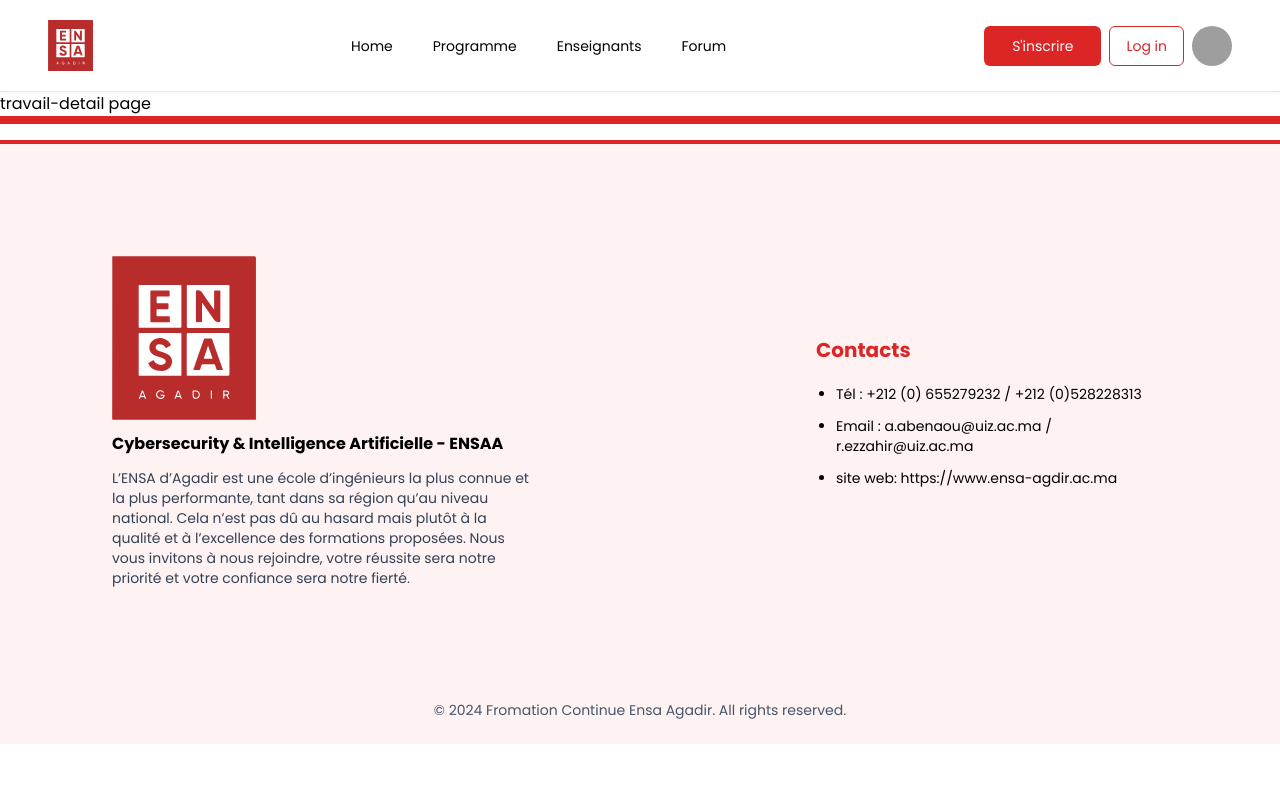
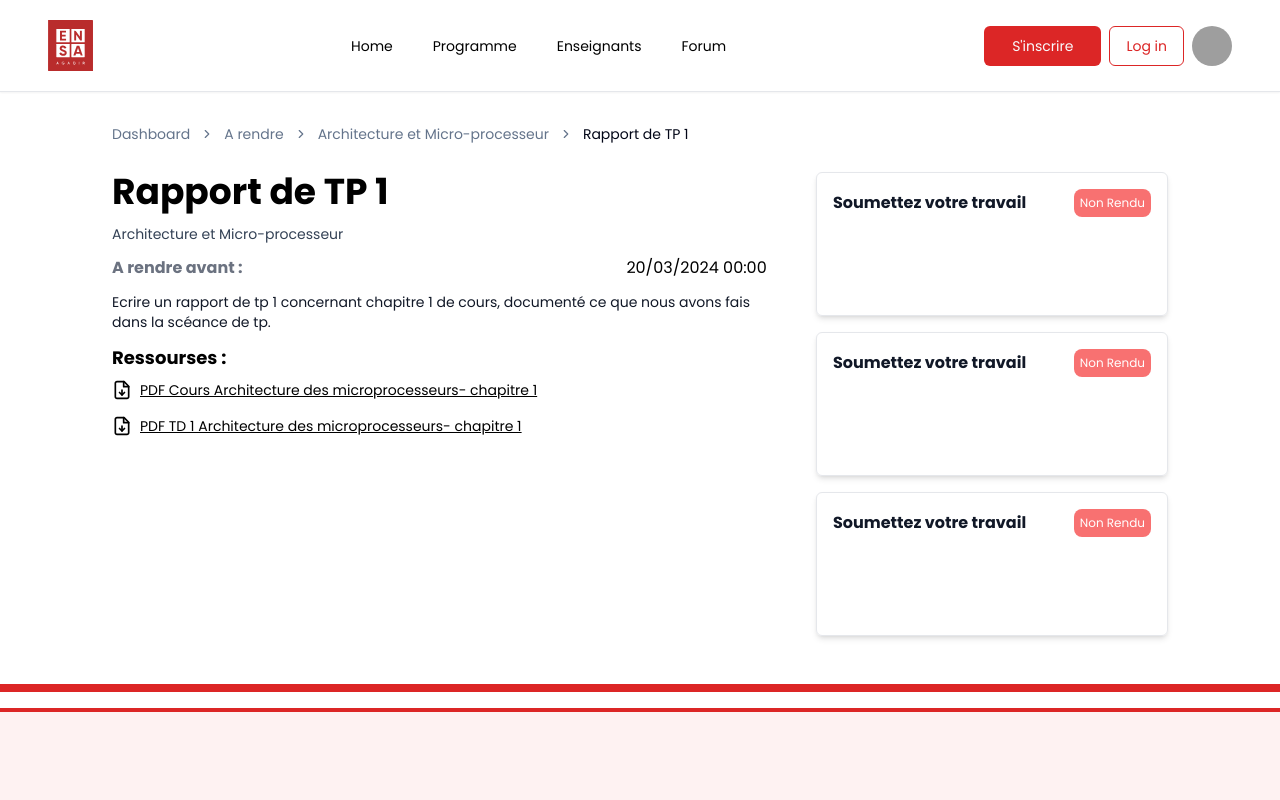
Before and after one commit to ibtissammassa/Site-formation-ensa, a Next.js app: page /my/travail-a-rendre/rapport-de-tp-1 in a window 1280 px wide. Shown: the top 800 px of the page. Built offline with nearby package versions, Linux system fonts and the light colour scheme; grey boxes are pictures that could not be loaded.

Commit message:
Travail a rendre detail page

```diff
--- a/src/app/my/travail-a-rendre/[slug]/page.jsx
+++ b/src/app/my/travail-a-rendre/[slug]/page.jsx
@@ -1,13 +1,104 @@
+import Image from "next/image";
+import {
+    Breadcrumb,
+    BreadcrumbItem,
+    BreadcrumbLink,
+    BreadcrumbList,
+    BreadcrumbPage,
+    BreadcrumbSeparator,
+} from "@/Components/ui/breadcrumb"
+import file_down from "../../../../../public/file-down.svg";
+import Link from "next/link";
 
+//data
+import { todos } from "@/data/travailAR";
+import { courses } from "@/data/courses";
 
 function TravailDetail({ params }) {
+    const role = "student";
     const { slug } = params;
+    const { title, detail, cours, delais, rendu } = todos.find((todo) => todo.slug === slug);
+    const course = courses.find((course) => course.courseName === cours);
+    const coursSlug = course.slug;
+    return (
+        <div className="lg:px-28 px-8 2xl:px-80 py-8 flex gap-7 flex-col">
+            <Breadcrumb>
+                <BreadcrumbList>
+                    <BreadcrumbItem>
+                        <BreadcrumbLink href="/my/dashboard">Dashboard</BreadcrumbLink>
+                    </BreadcrumbItem>
+                    <BreadcrumbSeparator />
+                    <BreadcrumbItem>
+                        <BreadcrumbLink href="/my/travail-a-rendre">A rendre</BreadcrumbLink>
+                    </BreadcrumbItem>
+                    <BreadcrumbSeparator />
+                    <BreadcrumbItem>
+                        <BreadcrumbLink href={"/my/cours/" + coursSlug}>{cours}</BreadcrumbLink>
+                    </BreadcrumbItem>
+                    <BreadcrumbSeparator />
+                    <BreadcrumbItem>
+                        <BreadcrumbPage>{title}</BreadcrumbPage>
+                    </BreadcrumbItem>
+                </BreadcrumbList>
+            </Breadcrumb>
 
-    return (
-        <div>
-            travail-detail page
+            <div className="flex md:flex-row flex-col gap-5 md:justify-between">
+                <main className="lg:w-[62%] w-full text-left flex flex-col gap-3">
+                    <div className="flex flex-col gap-3">
+                        <h1 className="md:text-4xl text-3xl font-bold">{title}</h1>
+                        <p className="text-slate-700 md:text-sm text-xs">{cours}</p>
+                    </div>
+                    <div className="flex flex-row justify-between">
+                        <span className="text-gray-500 font-semibold">A rendre avant :</span>
+                        <span className="text-muted-foreground">{delais}</span>
+                    </div>
+                    <p className="text-sm text-gray-900">{detail}</p>
+                    <div>
+                        <h2 className="font-bold md:text-lg text-left">Ressourses :</h2>
+                        {
+                            course.chapitres[0].ressources.map((ressource, index) => (
+                                <div className="flex justify-between items-center" key={index}>
+                                    <div className="inline-flex items-center my-2">
+                                        <Image src={file_down} width={20} alt="file-down" />
+                                        <Link href={ressource.url} target="_blank" className="text-sm underline hover:text-red-400 ml-2">{ressource.title}</Link>
+                                    </div>
+                                    {role === "prof" && <Link href='#' target="_blank"><Trash2 className="w-4 hover:text-red-600" /></Link>}
+                                </div>
+                            ))
+                        }
+                    </div>
+                </main>
+                <aside className="lg:w-1/3 w-full">
+                    <div className="p-4 rounded-md border border-gray-200 shadow-md mb-4 flex flex-col gap-3 h-36">
+                        <div className="flex flex-row justify-between items-center">
+                            <h3 className="font-bold text-gray-900 hover:underline">Soumettez votre travail</h3>
+                            {rendu ? <RenduFlag /> : <NonRenduFlag />}
+                        </div>
+                    </div>
+                    <div className="p-4 rounded-md border border-gray-200 shadow-md mb-4 flex flex-col gap-3 h-36">
+                        <div className="flex flex-row justify-between items-center">
+                            <h3 className="font-bold text-gray-900 hover:underline">Soumettez votre travail</h3>
+                            {rendu ? <RenduFlag /> : <NonRenduFlag />}
+                        </div>
+                    </div>
+                    <div className="p-4 rounded-md border border-gray-200 shadow-md mb-4 flex flex-col gap-3 h-36">
+                        <div className="flex flex-row justify-between items-center">
+                            <h3 className="font-bold text-gray-900 hover:underline">Soumettez votre travail</h3>
+                            {rendu ? <RenduFlag /> : <NonRenduFlag />}
+                        </div>
+                    </div>
+                </aside>
+            </div>
         </div>
     );
 }
 
+function RenduFlag() {
+    return <span className="rounded-lg bg-green-400 text-xs text-white p-1.5">Rendu</span>;
+}
+
+function NonRenduFlag() {
+    return <span className="rounded-lg bg-red-400 text-xs text-white p-1.5">Non Rendu</span>;
+}
+
 export default TravailDetail;
--- a/src/app/my/travail-a-rendre/page.jsx
+++ b/src/app/my/travail-a-rendre/page.jsx
@@ -26,8 +26,10 @@
 
 //data
 import { todos } from "@/data/travailAR";
+import { Button } from "@/Components/ui/extension/button";
 
 function TravailArendre() {
+    const role = "student"
     return (
         <div className="lg:px-20 px-8 2xl:px-80 py-8 flex flex-col gap-5 ">
             <Breadcrumb>
@@ -55,6 +57,7 @@
                 </Select>
             </div>
 
+            {role === "prof" && <Button className="w-52">Ajouter un travail a rendre</Button>}
             <div className="grid grid-cols-1 md:grid-cols-2 gap-3 mb-1">
                 {todos.map((data, index) => (
                     <CarteTravailAR key={index} data={data} />
--- a/src/data/travailAR.js
+++ b/src/data/travailAR.js
@@ -2,7 +2,7 @@
     {
         title:"Rapport de TP 1",
         slug: "rapport-de-tp-1",
-        cours: "Cryptography and Block-chaine",
+        cours: "Architecture et Micro-processeur",
         delais: "20/03/2024 00:00",
         rendu: 0,
         detail : "Ecrire un rapport de tp 1 concernant chapitre 1 de cours, documenté ce que nous avons fais dans la scéance de tp."
@@ -10,7 +10,7 @@
     {
         title:"Rapport de TP 2",
         slug: "rapport-de-tp-2",
-        cours: "Cryptography and Block-chaine",
+        cours: "Introduction à l'architecture des ordinateurs",
         delais: "20/03/2024 00:00",
         rendu: 0,
         detail : "Ecrire un rapport de tp 1 concernant chapitre 1 de cours, documenté ce que nous avons fais dans la scéance de tp."
@@ -18,7 +18,7 @@
     {
         title:"Rapport de TP 3",
         slug: "rapport-de-tp-3",
-        cours: "Cryptography and Block-chaine",
+        cours: "Architecture des microprocesseurs",
         delais: "20/03/2024 00:00",
         rendu: 0,
         detail : "Ecrire un rapport de tp 1 concernant chapitre 1 de cours, documenté ce que nous avons fais dans la scéance de tp."
@@ -26,7 +26,7 @@
     {
         title:"Rapport de TP 4",
         slug: "rapport-de-tp-4",
-        cours: "Cryptography and Block-chaine",
+        cours: "Architecture des microprocesseurs",
         delais: "20/03/2024 00:00",
         rendu: 0,
         detail : "Ecrire un rapport de tp 1 concernant chapitre 1 de cours, documenté ce que nous avons fais dans la scéance de tp."
@@ -34,7 +34,7 @@
     {
         title:"Rapport de TP 5",
         slug: "rapport-de-tp-5",
-        cours: "Cryptography and Block-chaine",
+        cours: "Architecture des microprocesseurs",
         delais: "20/03/2024 00:00",
         rendu: 0,
         detail : "Ecrire un rapport de tp 1 concernant chapitre 1 de cours, documenté ce que nous avons fais dans la scéance de tp."
@@ -42,7 +42,7 @@
     {
         title:"Rapport de TP 6",
         slug: "rapport-de-tp-6",
-        cours: "Cryptography and Block-chaine",
+        cours: "Architecture des microprocesseurs",
         delais: "20/03/2024 00:00",
         rendu: 0,
         detail : "Ecrire un rapport de tp 1 concernant chapitre 1 de cours, documenté ce que nous avons fais dans la scéance de tp."
```
